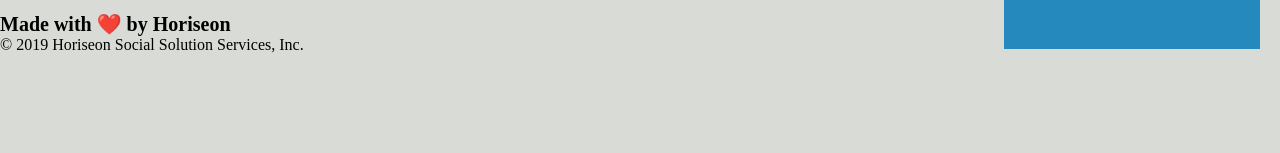
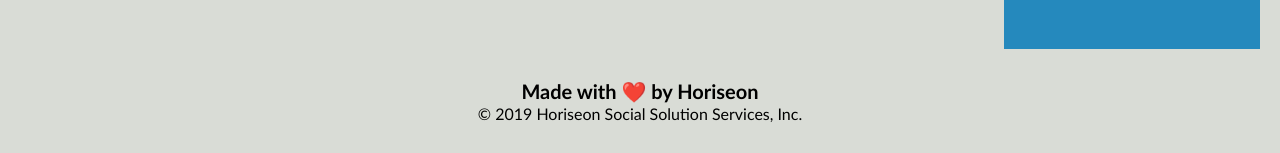
Before and after one commit to LorenzoFTSIC/week1challenge, a plain HTML site: page Develop/index.html in a window 1280 px wide. Shown: the part 1870-2023 px from the top of the page. Before the commit the page ends 1924 px from the top, so only its background shows below. Drawn offline with Linux system fonts and the light colour scheme.

Commit message:
fixing footer

```diff
--- a/Develop/assets/css/style.css
+++ b/Develop/assets/css/style.css
@@ -188,13 +188,13 @@ p {
     font-size: 36px;
 }
 
-.footer {
+footer {
     padding: 30px;
     clear: both;
     font-family: 'Trebuchet MS', 'Lucida Sans Unicode', 'Lucida Grande', 'Lucida Sans', Arial, sans-serif;
     text-align: center;
 }
 
-.footerh2 {
+footer h2 {
     font-size: 20px;
 }
--- a/Develop/index.html
+++ b/Develop/index.html
@@ -4,7 +4,7 @@
 <head>
     <meta charset="UTF-8" />
     <link rel="stylesheet" href="./assets/css/style.css">
-    <title>website</title>
+    <title>Horiseon SEO</title>
 </head>
 
 <body>
@@ -72,7 +72,7 @@
         </div>
     </div>
     <footer>
-        <h2 class="footerh2">Made with ❤️️ by Horiseon</h2>
+        <h2 id="footerh2">Made with ❤️️ by Horiseon</h2>
         <p>
             &copy; 2019 Horiseon Social Solution Services, Inc.
         </p>
```
